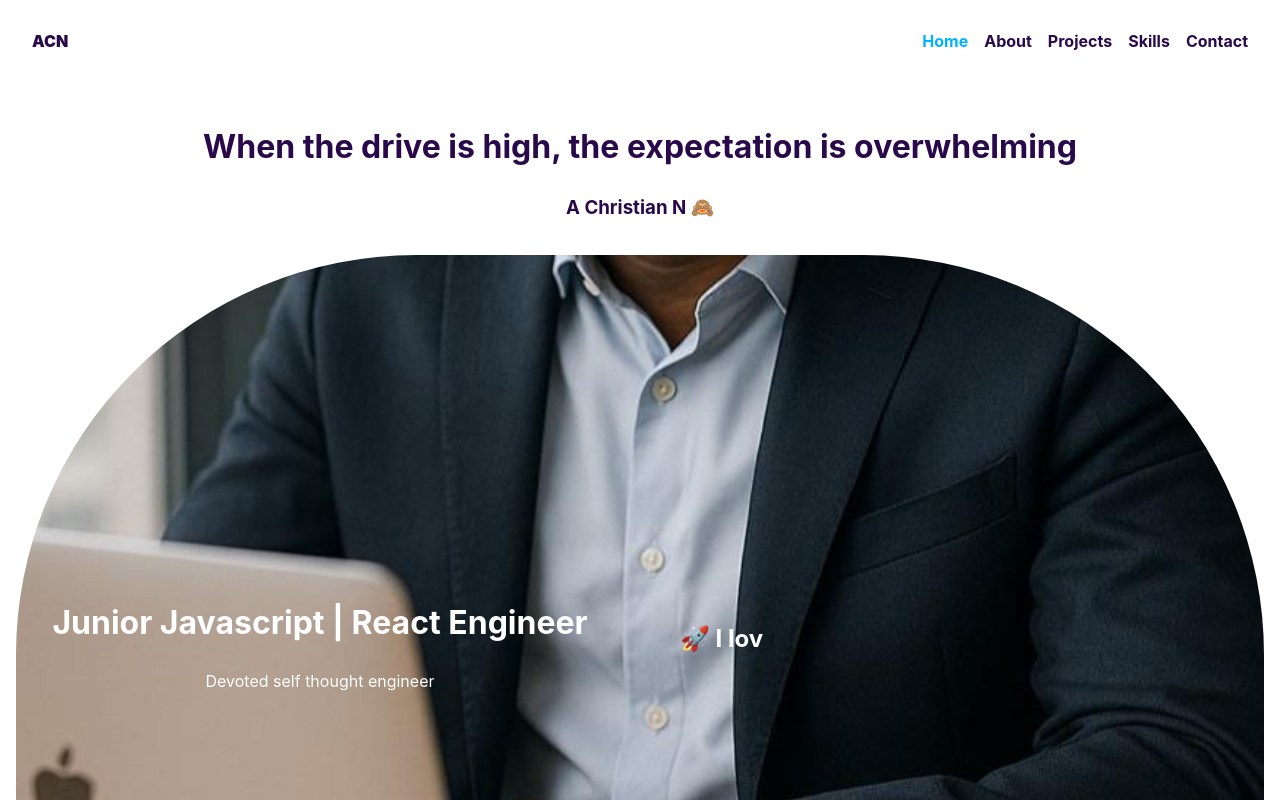
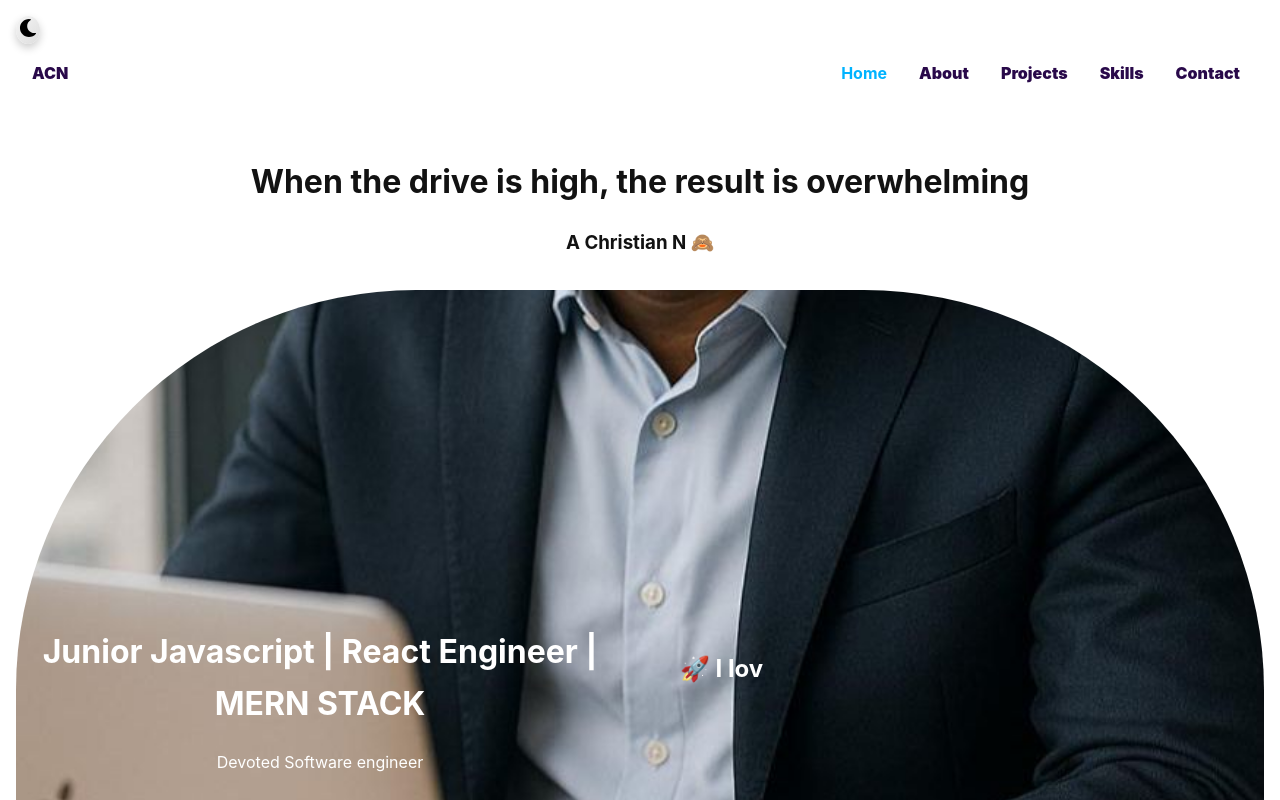
Before and after one commit to Tochiskool/acn-porfolio, a React (Vite) app: page / in a window 1280 px wide. Shown: the top 800 px of the page. Built offline with nearby package versions, Linux system fonts and the light colour scheme.

Commit message:
updateds main dark light mode implemented

```diff
--- a/src/components/Header/header.css
+++ b/src/components/Header/header.css
@@ -2,8 +2,9 @@
   display: flex;
   justify-content: space-between;
   align-items: center;
-  padding: 0.8rem 1rem;
+  /* background-color: var(--mainColor); */
   color: var(--mainColorLight);
+  padding: 1rem;
 }
 .logo {
   font-size: 2rem;
@@ -24,10 +25,19 @@
   text-decoration: none;
   font-weight: 900;
 }
-.nav-links li a {
+.nav-links a {
   color: var(--mainColorLight);
-  font-weight: 700;
   text-decoration: none;
+  padding: 0.5rem;
+}
+/* Dark Mode */
+body.dark-mode .navbar {
+  background-color: var(--darkMode);
+  color: var(--ligthColor);
+}
+
+body.dark-mode .nav-links a {
+  color: var(--ligthColor);
 }
 
 .nav-links li a.active {
--- /dev/null
+++ b/src/components/ThemeContext/ThemeContext.jsx
@@ -0,0 +1,5 @@
+import { createContext } from "react";
+
+const ThemeContext = createContext();
+
+export default ThemeContext;
--- /dev/null
+++ b/src/components/ThemeProvider/ThemeProvider.jsx
@@ -0,0 +1,25 @@
+import { useState, useEffect } from "react";
+import ThemeContext from "../ThemeContext/ThemeContext";
+
+
+export function ThemeProvider({ children }) {
+  const [isDarkMode, setIsDarkMode] = useState(false);
+
+  useEffect(() => {
+    if (isDarkMode) {
+      document.body.classList.add("dark-mode");
+    } else {
+      document.body.classList.remove("dark-mode");
+    }
+  }, [isDarkMode]);
+
+  const toggleTheme = () => {
+    setIsDarkMode(prev => !prev);
+  };
+
+  return (
+    <ThemeContext.Provider value={{ isDarkMode, toggleTheme }}>
+      {children}
+    </ThemeContext.Provider>
+  );
+}
--- /dev/null
+++ b/src/components/UseTheme/useTheme.jsx
@@ -0,0 +1,7 @@
+import { useContext } from "react";
+import ThemeContext from "../ThemeContext/ThemeContext";
+
+
+export function useTheme() {
+  return useContext(ThemeContext);
+}
--- a/src/index.css
+++ b/src/index.css
@@ -8,6 +8,8 @@ Base Styles
   --mainColorLight: #29094a;
   --activeColor: #00b3ff;
   --textColor: #ffffff;
+  --darkMode:#121212;
+  --ligthColor:#f5f5f5;
 }
 *,
 *::before,
@@ -24,10 +26,16 @@ html {
 
 body {
   font-family: "Inter", system-ui, sans-serif;
-  background-color: #fff;
-  color: #111;
+  background-color: var(--textColor);
+  color: var(--darkMode);
   line-height: 1.6;
   padding: 1rem;
+
+}
+/* Apply dark mode */
+body.dark-mode{
+  background-color: var(--darkMode);
+  color:var(--ligthColor);
 }
 
 /* Optional base spacing utility for sections */
@@ -51,8 +59,9 @@ h3 {
 .center {
   text-align: center;
 }
+
 header .center {
-  color: var(--mainColorLight);
+
   padding: 2rem;
 }
 
@@ -96,15 +105,7 @@ Module Styles
 Theme Styles
 ****************************
 ***************************/
-.background-primary {
-  background: #437733; /*Orange*/
-}
-.background-secondary {
-  background: #0fa0d5; /*Blue*/
-}
-.background-tertiary {
-  background: #3b38e6; /*Green*/
-}
+
 /*****************************
 *****************************
 Image Style
--- a/src/main.jsx
+++ b/src/main.jsx
@@ -6,7 +6,16 @@ import "./index.css";
 import App from "./App.jsx";
 import AOS from "aos";
 import "aos/dist/aos.css"; // You can also use <link> for styles
+import { ThemeProvider } from "./components/ThemeProvider/ThemeProvider.jsx";
 // ..
 AOS.init();
 
-createRoot(document.getElementById("root")).render(<App />);
+createRoot(document.getElementById("root")).render(
+    <StrictMode>
+
+        <ThemeProvider>
+          <App />
+        </ThemeProvider>
+
+    </StrictMode>
+  );
--- /dev/null
+++ b/src/pages/AppContent/AppContent.css
@@ -0,0 +1,25 @@
+.dark-light{
+    position: 'fixed';
+    top: '1rem';
+    right: '1rem';
+    z-index: 9999;
+}
+/* Toggle */
+.theme-toggle {
+    padding: 0.2rem;
+    border: none;
+    border-radius: 50%;
+    background: linear-gradient(135deg, #f5f5f5, #ddd);
+    cursor: pointer;
+    transition: all 0.3s ease;
+    box-shadow: 0 4px 8px rgba(0,0,0,0.2);
+  }
+
+  .theme-toggle.dark {
+    background: linear-gradient(135deg, #222, #555);
+    color: #ccd72f;
+  }
+
+  .theme-toggle:hover {
+    transform: rotate(20deg) scale(1.1);
+  }
--- a/src/pages/AppContent/AppContent.jsx
+++ b/src/pages/AppContent/AppContent.jsx
@@ -1,4 +1,4 @@
-import React from "react";
+import React,{useState} from "react";
 import { Routes, Route } from "react-router-dom";
 import Home from "../Home/Home.jsx";
 import About from "../About/About.jsx";
@@ -8,14 +8,26 @@ import Contacts from "../Contacts/Contacts.jsx";
 import Layout from "../../components/Layout/Layout.jsx";
 import Footer from "../Footer/Footer.jsx";
 import { useLocation } from "react-router-dom";
+import "./AppContent.css";
+import {FaMoon, FaSun} from "react-icons/fa"
+import { useTheme } from "../../components/UseTheme/useTheme.jsx";
 
 const AppContent = () => {
   const location = useLocation();
   const isHomePage = location.pathname === "/";
+  const { isDarkMode, toggleTheme } = useTheme();
+
+
 
   return (
     <div className='page-container'>
       <div className='content-wrap'>
+      <button
+          onClick={toggleTheme}
+          className={`theme-toggle ${isDarkMode ? 'dark' : 'light'}`}
+        >
+          {isDarkMode ? <FaSun size={18} /> : <FaMoon size={18} />}
+        </button>
         <Routes>
           <Route path='/' element={<Layout />}>
             <Route index element={<Home />} />
@@ -25,7 +37,10 @@ const AppContent = () => {
             <Route path='skills' element={<Skills />} />
           </Route>
         </Routes>
+
+
       </div>
+
       {!isHomePage && <Footer />}
     </div>
   );
--- a/src/pages/Home/Home.jsx
+++ b/src/pages/Home/Home.jsx
@@ -1,6 +1,7 @@
 import React, { useState, useEffect, useRef } from "react";
 import { Link, NavLink } from "react-router";
 import "./home.css";
+import { useTheme } from "../../components/UseTheme/useTheme";
 
 const careers = [
   "👋 Hey there! I'm a passionate developer who turns coffee into clean code.",
@@ -10,11 +11,13 @@ const careers = [
 ];
 
 const Home = () => {
+  const {isDarkMode} = useTheme()
   const [text, setText] = useState("");
   const [careerIndex, setCareerIndex] = useState(0);
   const [charIndex, setCharIndex] = useState(0);
   const [isPaused, setIsPaused] = useState(false);
   const [fade, setFade] = useState(true);
+
 
   const typingSpeed = 50;
   const pauseDuration = 1500;
@@ -49,13 +52,13 @@ const Home = () => {
   return (
     <>
       <header>
-        <div className='center'>
+        <div className={`center ${isDarkMode ? "dark": "light"}`}>
           <h1
             data-aos='fade-right'
             data-aos-offset='300'
             data-aos-easing='ease-in-sine'
           >
-            When the drive is high, the expectation is overwhelming
+            When the drive is high, the result is overwhelming
           </h1>
           <h3 data-aos='zoom-in-up'>
             A Christian N <span id='smiley'>🙈</span>
@@ -67,8 +70,8 @@ const Home = () => {
         <section className='mainContainer'>
           <div className='left'>
             <div className='imgOfChris'>
-              <h1>Junior Javascript | React Engineer</h1>
-              <p>Devoted self thought engineer</p>
+              <h1>Junior Javascript | React Engineer | MERN STACK</h1>
+              <p>Devoted Software engineer</p>
             </div>
           </div>
           <div className='right'>
```
Also changed, not shown: src/pages/Projects/Project.jsx (+2 -16 lines).
